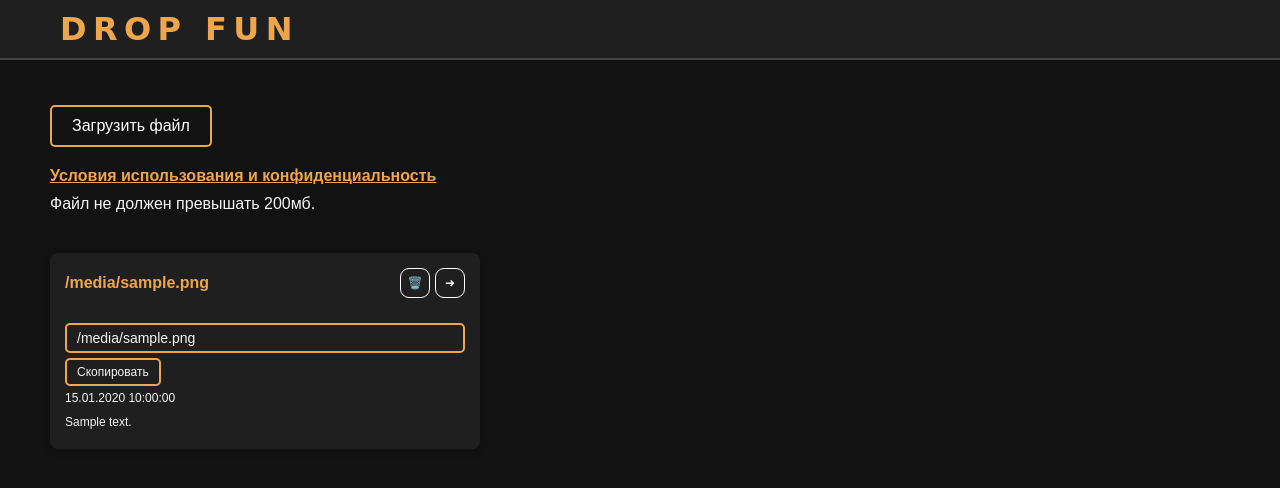
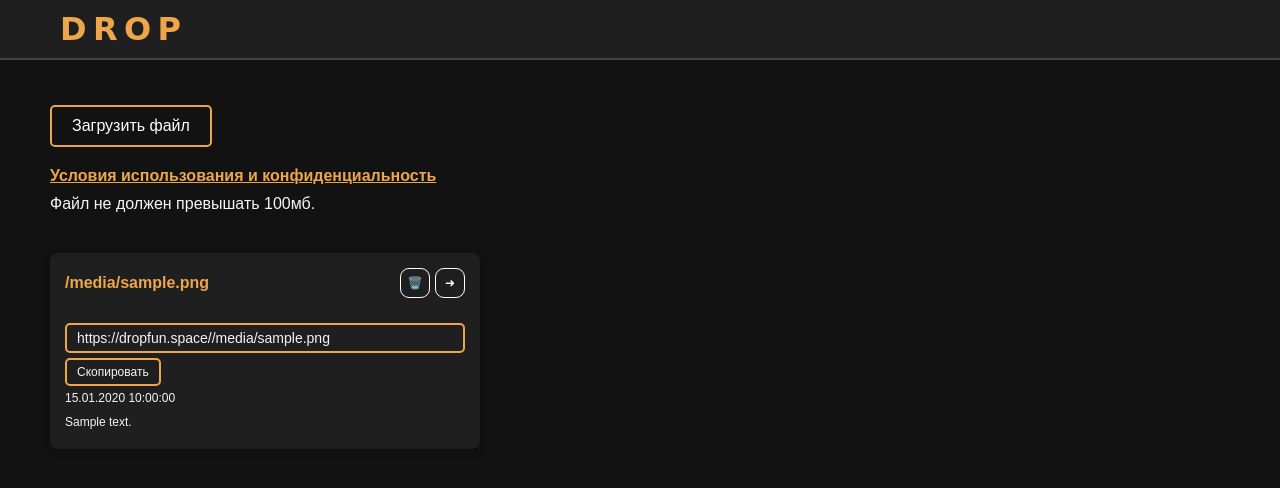
Before and after one commit to xaslx/DropIt, a FastAPI app: template app/static/templates/base.html in a window 1280 px wide. Shown: the top 488 px of the page. Run offline with FastAPI, Linux system fonts and the light colour scheme; the template is opened without the code that fills it: most values are stand-ins (such as "Sample title", 1, 10 or a date in 2020); parts of the project's set-up code (start-up, migrations or seed data) failed here and were passed over; some libraries are stand-ins or nearby versions; some web fonts are replaced.

Commit message:
update main page

```diff
--- a/app/static/js/base.js
+++ b/app/static/js/base.js
@@ -31,13 +31,20 @@ const notyf = new Notyf({
     ]
 });
 
+
 function uploadFile() {
     const fileInput = document.getElementById('file-input');
     const file = fileInput.files[0];
     const loadingMessage = document.getElementById('loading-message');
 
+    const maxFileSize = 100 * 1024 * 1024;
 
     if (file) {
+        if (file.size > maxFileSize) {
+            notyf.error('Файл слишком большой. Максимальный размер: 100 МБ.');
+            return;
+        }
+
         const formData = new FormData();
         formData.append('file', file);
 
@@ -49,19 +56,15 @@ function uploadFile() {
         }).then(response => {
             loadingMessage.style.display = 'none';
             if (response.ok) {
-
                 notyf.success('Файл успешно загружен!');
                 setTimeout(() => {
                     window.location.reload();
                 }, 1500);
             } else if (response.status === 413) {
-
-                notyf.error('Ошибка: Файл слишком большой.');
-            } else if (response.status = 409) {
-                notyf.error('Вы не можете загружать файлы, так как вы заблокированы.')
-
+                notyf.error('Файл слишком большой.');
+            } else if (response.status === 409) {
+                notyf.error('Вы не можете загружать файлы, так как вы заблокированы.');
             } else {
-
                 notyf.error('Ошибка при загрузке файла.');
             }
         }).catch(error => {
@@ -73,9 +76,11 @@ function uploadFile() {
 }
 
 
-function copyToClipboard(text) {
-    navigator.clipboard.writeText(text).then(function() {
-        notyf.success('Ссылка скопирована')
+function copyToClipboard(inputId) {
+    var input = document.getElementById(inputId);
+
+    navigator.clipboard.writeText(input.value).then(function() {
+        notyf.success('Ссылка скопирована');
     }, function(err) {
         console.error('Ошибка копирования', err);
     });
--- a/app/static/templates/base.html
+++ b/app/static/templates/base.html
@@ -4,7 +4,7 @@
     <meta charset="UTF-8">
     <meta name="viewport" content="width=device-width, initial-scale=1.0">
     <meta http-equiv="X-UA-Compatible" content="ie=edge">
-    <title>{% block title %}Drop Fun{% endblock %}</title>
+    <title>{% block title %}Drop{% endblock %}</title>
     <link rel="stylesheet" href="/static/css/styles.css">
     <link href="https://fonts.googleapis.com/css2?family=Handjet:wght@400;700&display=swap" rel="stylesheet">
     <link rel="stylesheet" href="https://cdn.jsdelivr.net/npm/notyf/notyf.min.css">
@@ -16,7 +16,7 @@
     <header>
         <div class="container">
             <div class="logo">
-                <a href="/">Drop Fun</a>
+                <a href="/">Drop</a>
             </div>
         </div>
     </header>
@@ -33,7 +33,7 @@
 
             </div>
             <a href="#" class="terms-privacy" onclick="openTermsModal()">Условия использования и конфиденциальность</a>
-            <span class="file-large">Файл не должен превышать 200мб.</span>
+            <span class="file-large">Файл не должен превышать 100мб.</span>
 
 
             <div class="file-list">
@@ -50,8 +50,9 @@
                                 </div>
                             </div>
                             <div class="file-copy">
-                                <input type="text" class="file-url-input" value="{{ file.url }}" readonly/>
-                                <button class="copy-button" onclick="copyToClipboard('{{ file.url }}')">Скопировать</button>
+                                <input type="text" class="file-url-input" id="file-url-{{ file.name }}" value="https://dropfun.space/{{ file.url }}" readonly />
+                                <button class="copy-button" onclick="copyToClipboard('file-url-{{ file.name }}')">Скопировать</button>
+
                             </div>
                             <p>{{ file.upload_date.strftime('%d.%m.%Y %H:%M:%S') }}</p>
                             <p>{{ file.content_type }}</p>
```
